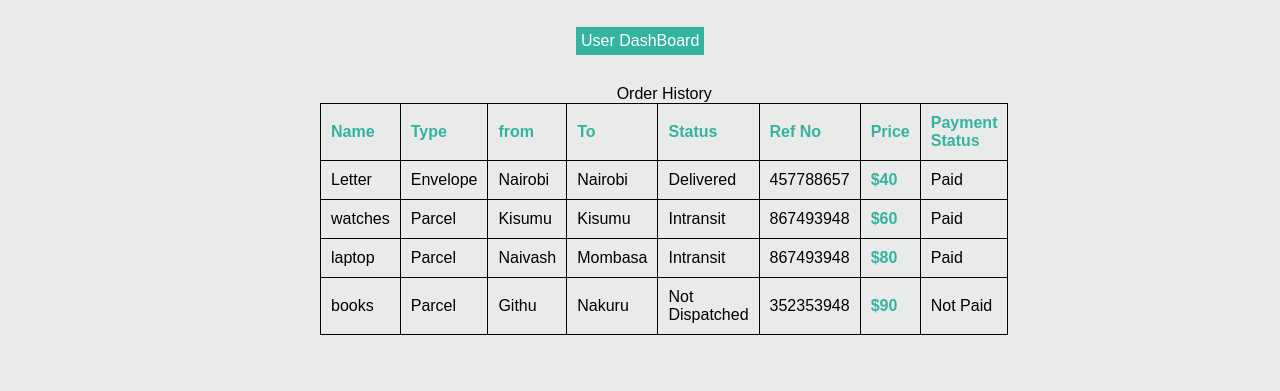
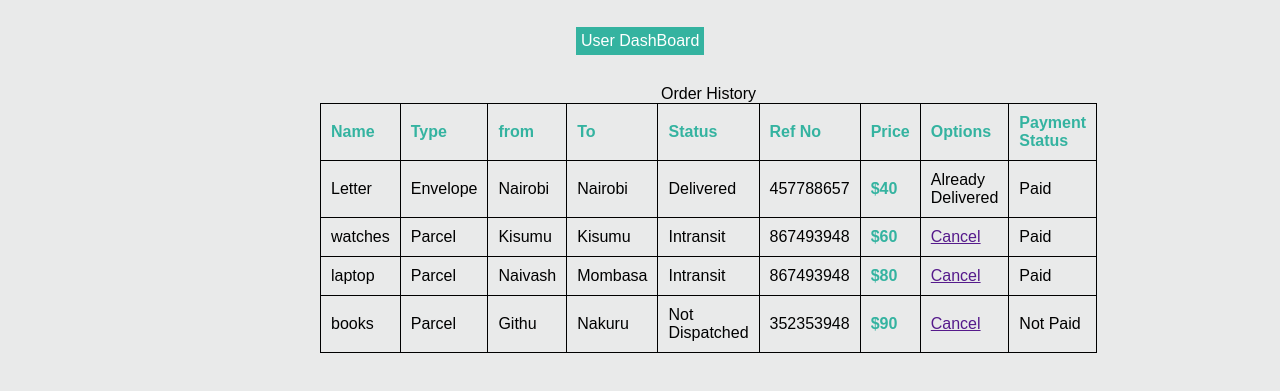
Before and after one commit to Victor-Kinoti/SendIT, a plain HTML site: page UI/courier.html in a window 1280 px wide. Shown: the part 53-444 px from the top of the page. Drawn offline with Linux system fonts and the light colour scheme.

Commit message:
[Finishes #161576556] user can cancel an order made if not delivered

```diff
--- a/UI/courier.html
+++ b/UI/courier.html
@@ -35,7 +35,7 @@
                       <th>Status</th>
                       <th>Ref No</th>
                       <th>Price</th>
-
+                      <th>Options</th>
                       <th>Payment Status</th>
                   </tr>
                   <tr>
@@ -46,6 +46,7 @@
                         <td>Delivered</td>
                         <td>457788657</td>
                         <th>$40</th>
+                        <td>Already Delivered</td>
                         <td>Paid</td>
 
                     </tr>
@@ -57,7 +58,7 @@
                             <td>Intransit</td>
                             <td>867493948</td>
                             <th>$60</th>
-
+                            <td><a href>Cancel</a></td>
                             <td>Paid</td>
 
 
@@ -71,7 +72,7 @@
                             <td>Intransit</td>
                             <td>867493948</td>
                             <th>$80</th>
-
+                            <td><a href>Cancel</a></td>
                             <td>Paid</td>
                      </tr>
 
@@ -83,7 +84,7 @@
                             <td>Not Dispatched</td>
                             <td>352353948</td>
                             <th>$90</th>
-
+                            <td><a href>Cancel</a></td>
                             <td>Not Paid</td>
                      </tr>
 
```
